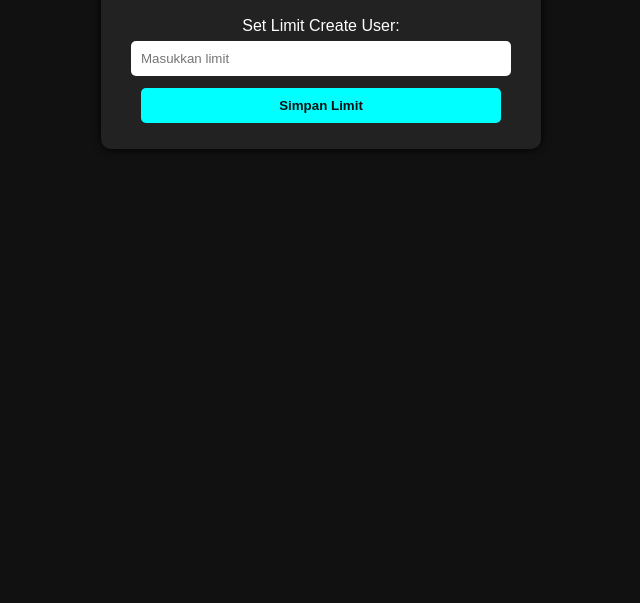
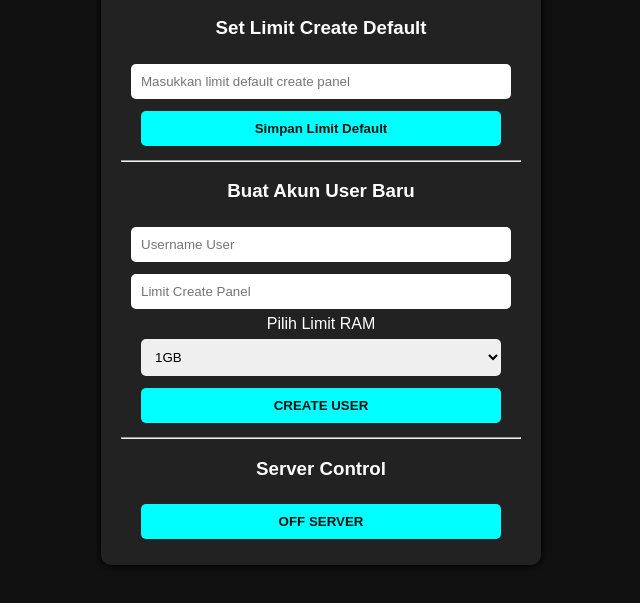
Before and after one commit to jongkiemodefischitRoblx/AnonCreatePanel, a plain HTML site: page admin.html in a window 1280 px wide. Shown: the part 109-712 px from the top of the page, without its empty margins (319-959 px from the left). Drawn offline with Linux system fonts and the light colour scheme.

Commit message:
Add user creation and server control features

```diff
--- a/admin.html
+++ b/admin.html
@@ -9,10 +9,40 @@
 <body>
 <div class="container">
   <h2>Admin Panel</h2>
-  <label>Set Limit Create User:</label>
-  <input type="number" id="userLimit" placeholder="Masukkan limit">
-  <button onclick="saveLimit()">Simpan Limit</button>
+
+  <!-- Set Limit Create Default -->
+  <h3>Set Limit Create Default</h3>
+  <input type="number" id="userLimit" placeholder="Masukkan limit default create panel">
+  <button onclick="saveLimit()">Simpan Limit Default</button>
+
+  <hr>
+
+  <!-- Create User Baru -->
+  <h3>Buat Akun User Baru</h3>
+  <input type="text" id="newUser" placeholder="Username User">
+  <input type="number" id="newUserLimit" placeholder="Limit Create Panel">
+  <label>Pilih Limit RAM</label>
+  <select id="newUserRAM">
+    <option>1GB</option>
+    <option>2GB</option>
+    <option>3GB</option>
+    <option>4GB</option>
+    <option>5GB</option>
+    <option>6GB</option>
+    <option>7GB</option>
+    <option>8GB</option>
+    <option>9GB</option>
+    <option>UNLIMITED</option>
+  </select>
+  <button onclick="createUser()">CREATE USER</button>
+
+  <hr>
+
+  <!-- Server Control -->
+  <h3>Server Control</h3>
+  <button onclick="turnOffServer()">OFF SERVER</button>
 </div>
+
 <script src="script.js"></script>
 </body>
 </html>
```
